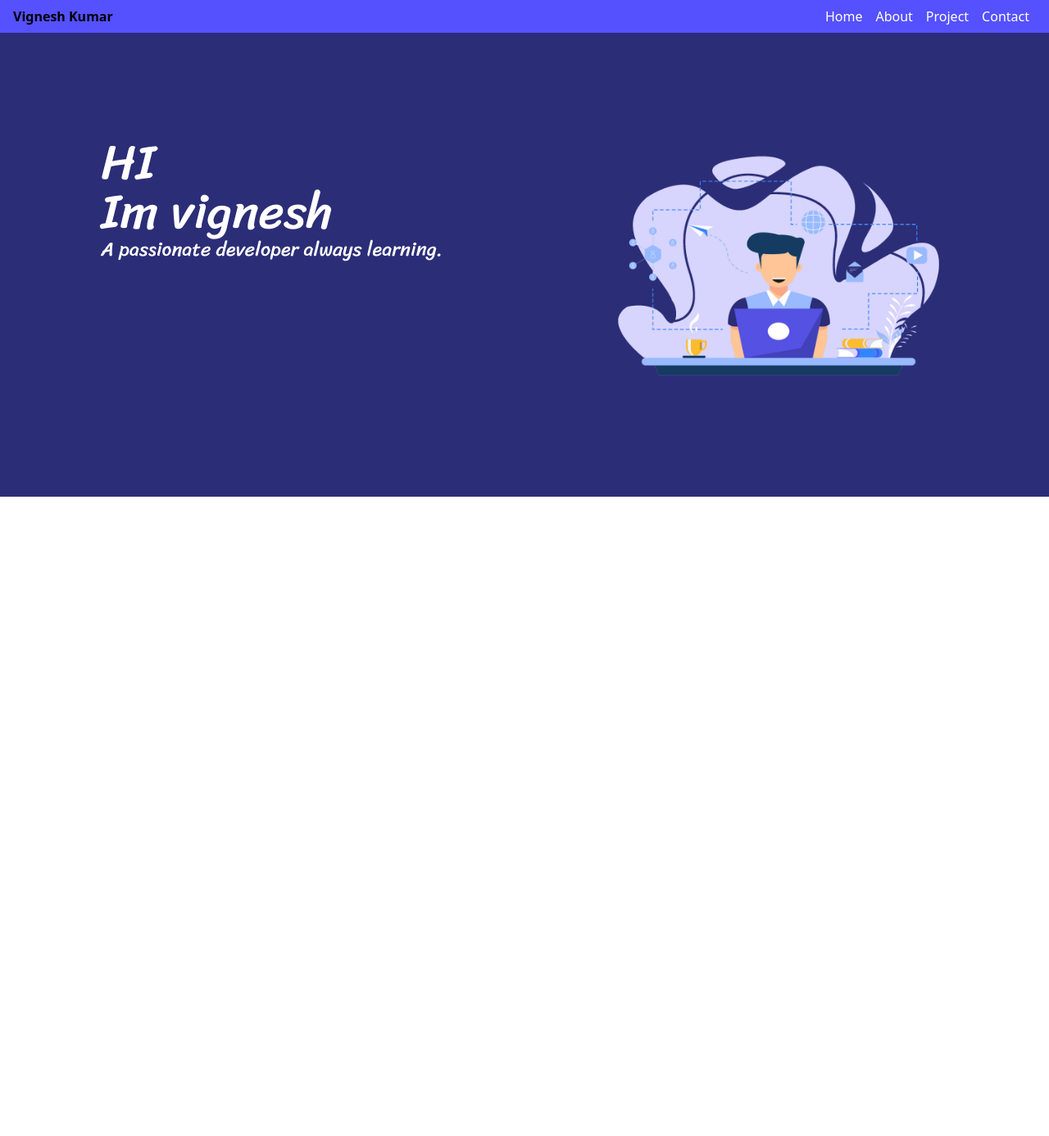
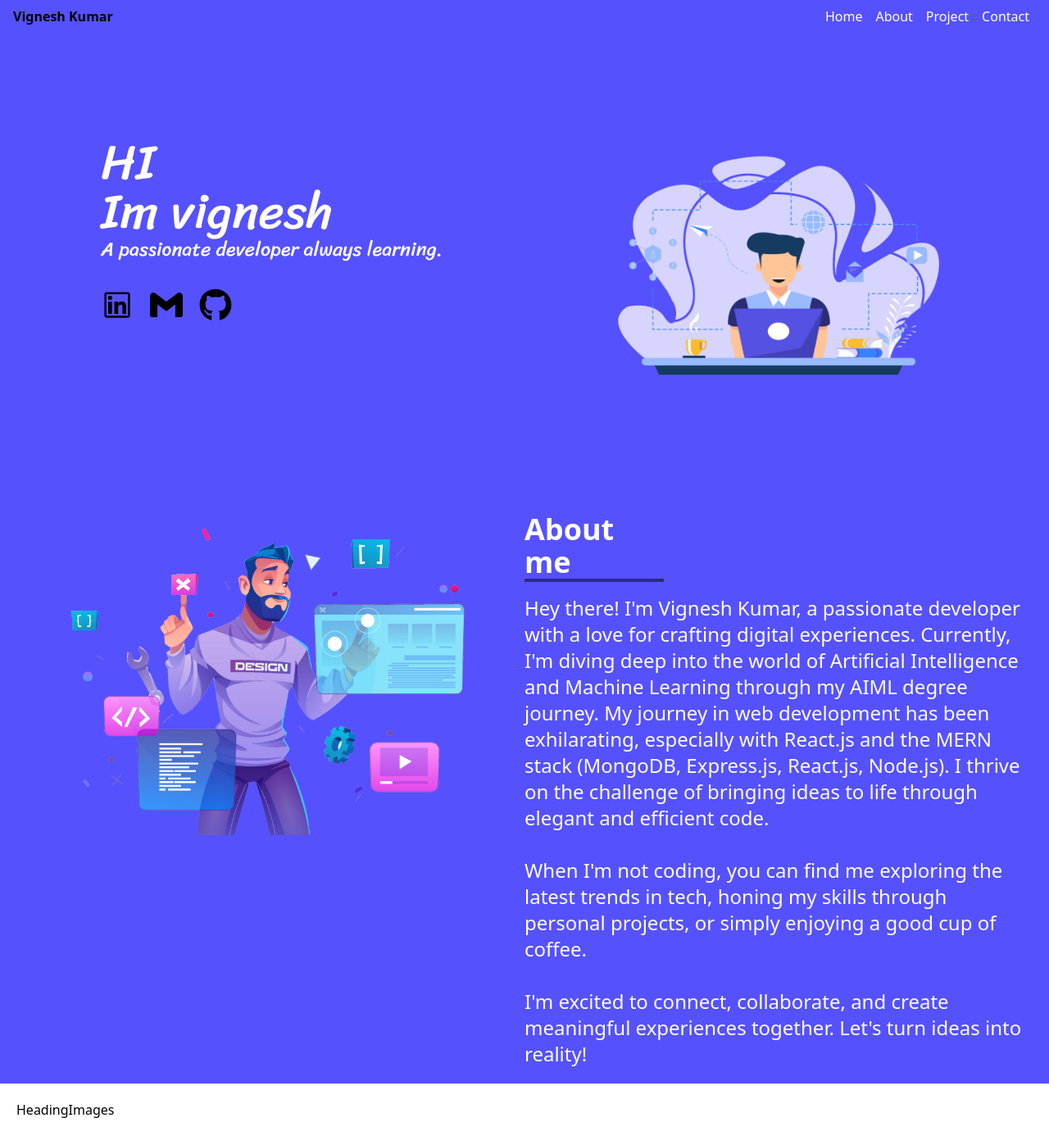
Before and after one commit to Vignesh-kumar-k/Portfolio, a React (Create React App) app: page / in a window 1280 px wide. Shown: the whole page at 82% size. Before the commit the page ends 800 px from the top, so only its background shows below. Built offline with nearby package versions, Linux system fonts and the light colour scheme.

Commit message:
About page

```diff
--- a/package.json
+++ b/package.json
@@ -9,6 +9,7 @@
     "@testing-library/user-event": "^13.5.0",
     "react": "^18.2.0",
     "react-dom": "^18.2.0",
+    "react-icons": "^5.0.1",
     "react-scripts": "5.0.1",
     "web-vitals": "^2.1.4"
   },
--- a/src/App.js
+++ b/src/App.js
@@ -1,11 +1,15 @@
 import './App.css';
+import About from './components/About';
 import Header from "./components/Header";
 import Hero from './components/Hero';
+import Projects from './components/Projects';
 function App() {
   return (
     <div className="App">
       <Header/>
       <Hero/>
+      <About/>
+      <Projects/>
     </div>
   );
 }
--- /dev/null
+++ b/src/components/About.js
@@ -0,0 +1,19 @@
+import AboutImg from '../assets/about.png';
+export default function About(){
+    return <section className='flex flex-col md:flex-row bg-primary px-5'>
+        <div className='md:w-1/2'>
+            <img src={AboutImg} />
+        </div>
+        <div className='py-5 md:w-1/2 flex justify-center'>
+            <div className='flex flex-col justify-center text-white text-2xl'>
+                <h1 className='text-4xl border-b-4 border-[#2b2d77] mb-4 w-[170px] font-bold'>About me</h1>
+                <p >Hey there! I'm Vignesh Kumar, a passionate developer with a love for crafting digital experiences. Currently, I'm diving deep into the world of Artificial Intelligence and Machine Learning through my AIML degree journey.
+                    My journey in web development has been exhilarating, especially with React.js and the MERN stack (MongoDB, Express.js, React.js, Node.js). I thrive on the challenge of bringing ideas to life through elegant and efficient code.
+                    </p><br/>
+                <p>When I'm not coding, you can find me exploring the latest trends in tech, honing my skills through personal projects, or simply enjoying a good cup of coffee.
+                </p> <br/>  <p >I'm excited to connect, collaborate, and create meaningful experiences together. Let's turn ideas into reality!
+                    </p>
+            </div>
+        </div>
+    </section>
+}
--- a/src/components/Hero.js
+++ b/src/components/Hero.js
@@ -1,11 +1,20 @@
 import Heroimg from "../assets/hero.png"
+import {SiGmail} from "react-icons/si";
+import {FaGithub} from "react-icons/fa";
+import {AiOutlineLink, AiOutlineLinkedin} from "react-icons/ai";
+import react from "@heroicons/react"
 export default function Hero(){
-    return <section className="flex px-5 py-32 bg-secondary justify-center">
-        <div className="w-1/2">
+    return <section className="flex flex-col md:flex-row px-5 py-32 bg-primary justify-center">
+        <div className="md:w-1/2 flex flex-col">
             <h1 className="text-white text-6xl font-hero-font">HI <br/> Im vignesh
                 <p className="text-2xl">A passionate developer always learning.</p>
             </h1>
+            <div className="flex py-8">
+                <a href="#" className="pr-5 hover:text-white"><AiOutlineLinkedin size={40}/></a>
+                <a href="#"  className="pr-5 hover:text-white"><SiGmail size={40}/></a>
+                <a href="#" className="hover:text-white"><FaGithub size={40}/></a>
+            </div>
         </div>
-        <img className='w-1/3' src={Heroimg}/>
+        <img className='md:w-1/3' src={Heroimg}/>
     </section>
 }
--- /dev/null
+++ b/src/components/Projects.js
@@ -0,0 +1,10 @@
+export default function Projects(){
+    return <section className="flex px-5 py-5">
+        <div>
+            Heading
+        </div>
+        <div>
+            Images
+        </div>
+    </section>
+}
```
Also changed, not shown: 1 other file (tests, documents, lock files or other folders).
